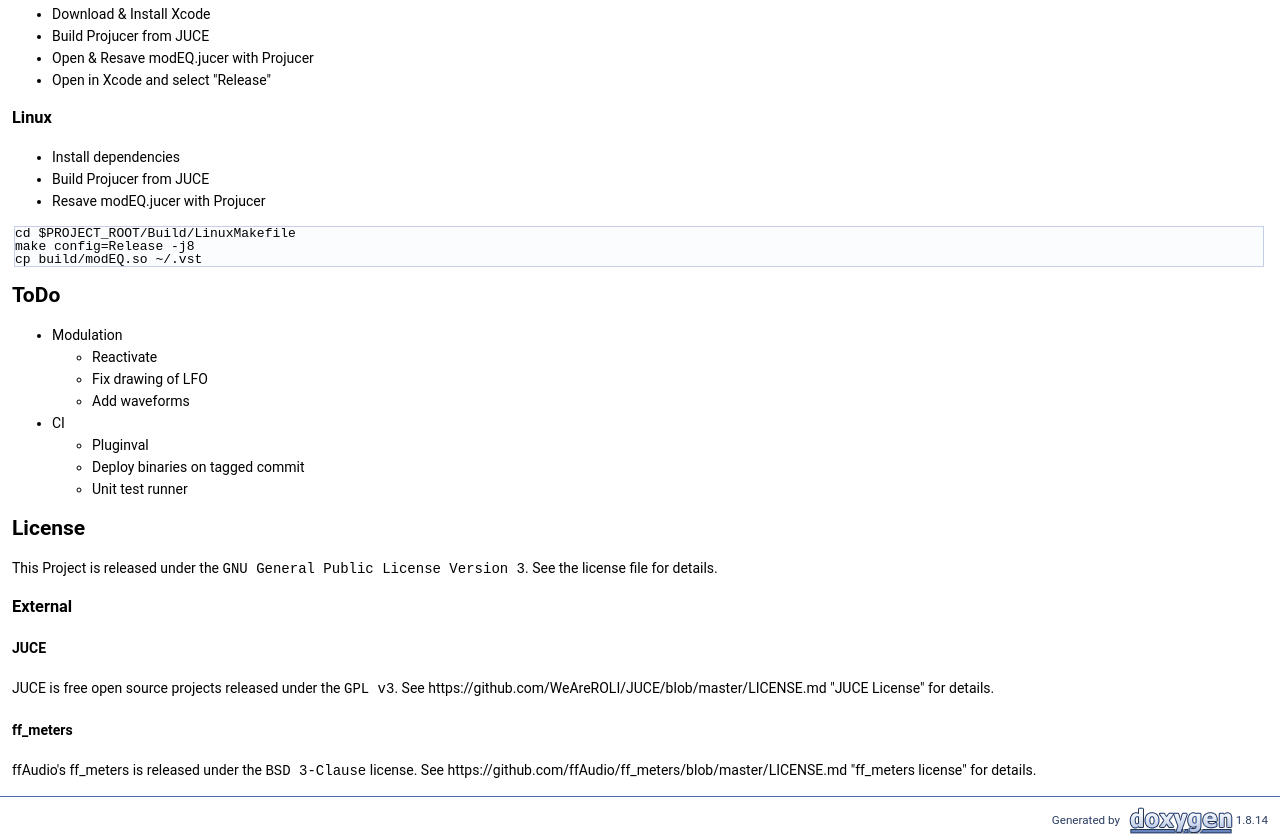
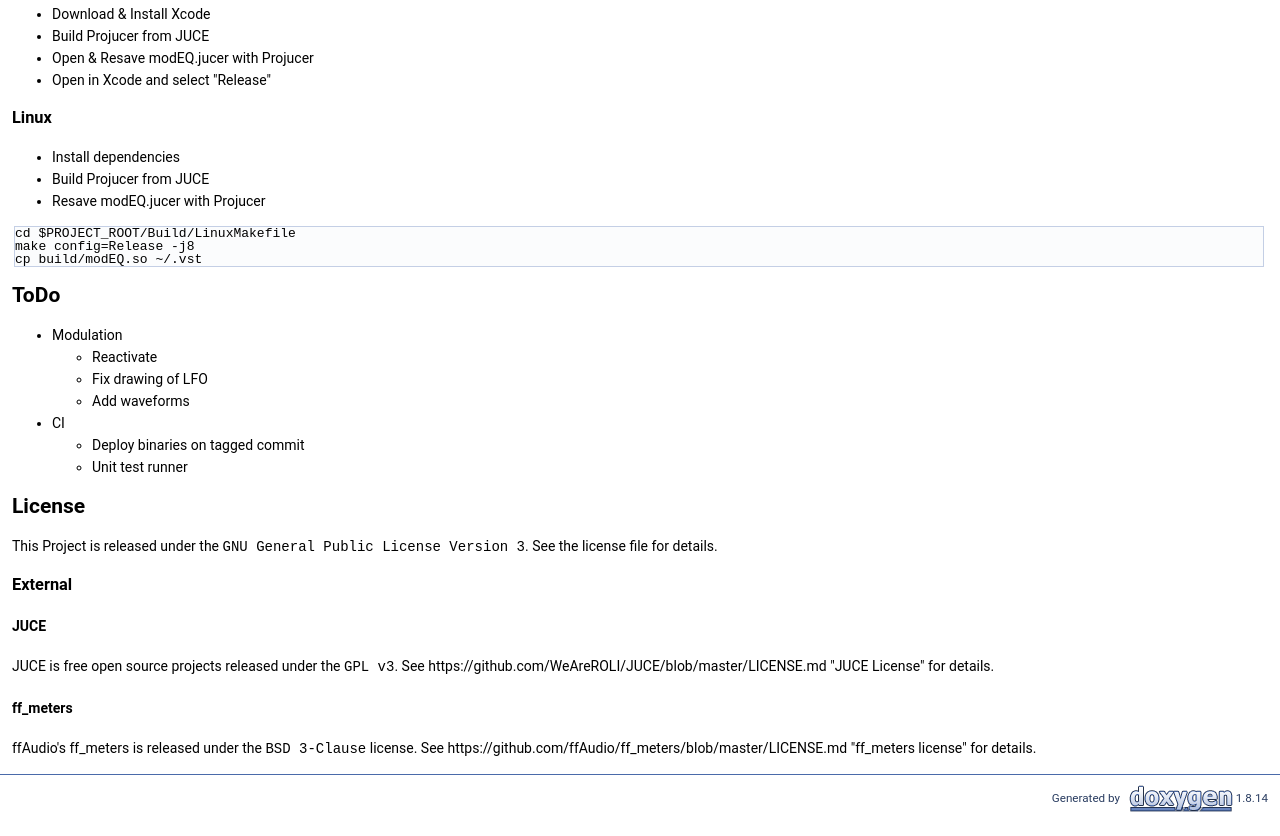
Before and after one commit to tobanteAudio/modEQ, a plain HTML site: page index.html in a window 1280 px wide. Shown: the part 1273-2109 px from the top of the page. After the commit the page ends 2087 px from the top, so only its background shows below. Drawn offline with Linux system fonts and the light colour scheme.

Commit message:
Deploy tobanteAudio/modEQ to github.com/tobanteAudio/modEQ.git:gh-pages

```diff
--- a/index.html
+++ b/index.html
@@ -139,7 +139,6 @@ $(function() {
 </ul>
 </li>
 <li>CI<ul>
-<li>Pluginval</li>
 <li>Deploy binaries on tagged commit</li>
 <li>Unit test runner</li>
 </ul>
```
